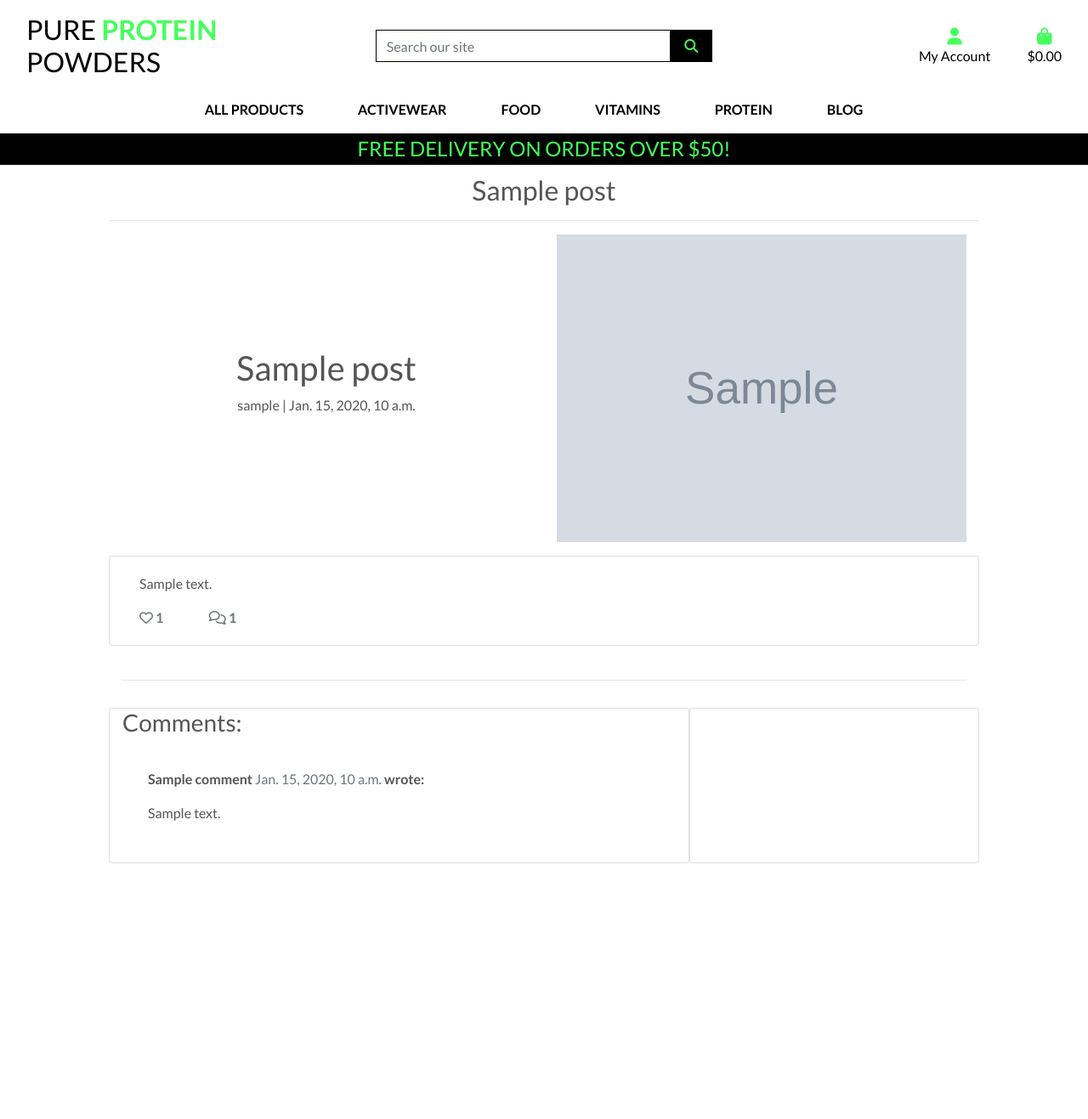
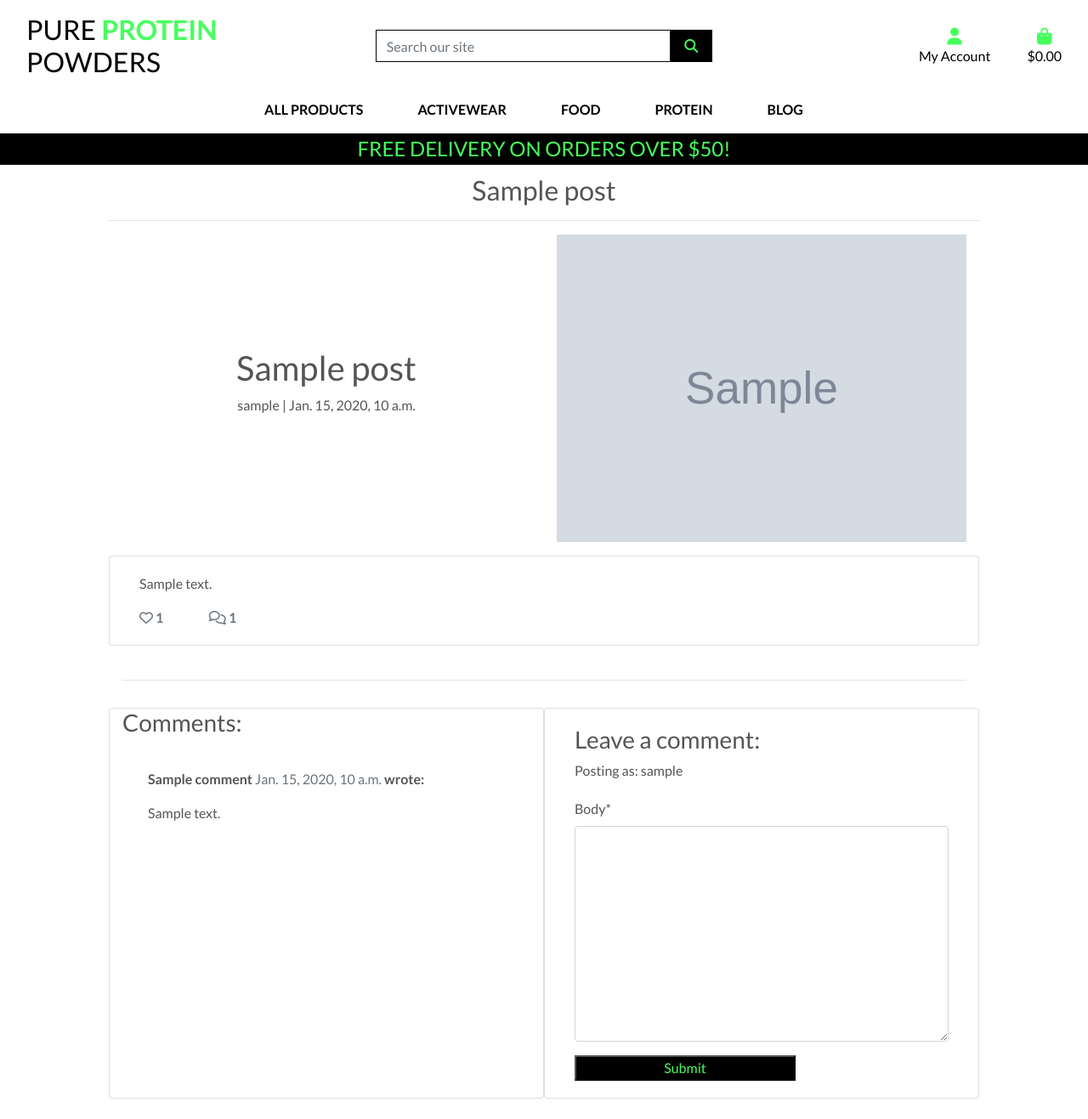
Before and after one commit to MikesCodingCreations/pp5, a Django app: a page that uses blog/templates/post_detail.html in a window 1280 px wide. Shown: the whole page at 85% size. Before the commit the page ends 1016 px from the top, so only its background shows below. Run offline with Django 3.2, Linux system fonts and the light colour scheme; a user stored in the database is signed in; tables that the repository leaves empty hold one stand-in row (values such as "Sample post"); grey boxes marked "Sample" are stand-in pictures; some libraries are stand-ins or nearby versions.

Commit message:
Blog comment functionality implemented

```diff
--- a/blog/forms.py
+++ b/blog/forms.py
@@ -4,13 +4,4 @@ from .models import Comment, Post
 class CommentForm(forms.ModelForm):
     class Meta:
         model = Comment
-        fields = [
-            'content'
-        ]
-
-class BlogForm(forms.ModelForm):
-
-    class Meta:
-        model = Post
-        fields = "__all__"
-        exclude = ['author', 'created']
+        fields = ('body',)
--- a/blog/templates/post_detail.html
+++ b/blog/templates/post_detail.html
@@ -12,6 +12,8 @@
 {% endblock %}
 
 {% block content %}
+
+{% load crispy_forms_tags %}
 
 <div class="masthead">
     <div class="container">
@@ -55,7 +57,7 @@
         </div>
     </div>
     <div class="row">
-        <div class="col-md-8 card mb-4  mt-3 ">
+        <div class="col-md-6 card mb-4  mt-3 ">
             <h3>Comments:</h3>
             <div class="card-body">
                 {% for comment in comments %}
@@ -71,8 +73,25 @@
                 {% endfor %}
             </div>
         </div>
-        <div class="col-md-4 card mb-4  mt-3 ">
+        <div class="col-md-6 card mb-4  mt-3 ">
             <div class="card-body">
+                {% if commented %}
+                <div class="alert alert-success" role="alert">
+                    Your comment is awaiting approval
+                </div>
+                {% else %}
+
+                {% if user.is_authenticated %}
+
+                <h3>Leave a comment:</h3>
+                <p>Posting as: {{ user.username }}</p>
+                <form method="post" style="margin-top: 1.3em;">
+                    {{ comment_form | crispy }}
+                    {% csrf_token %}
+                    <button type="submit" class="shop-now-button">Submit</button>
+                </form>
+                {% endif %}
+                {% endif %}
             </div>
         </div>
     </div>
--- a/blog/views.py
+++ b/blog/views.py
@@ -1,6 +1,7 @@
 from django.shortcuts import render, get_object_or_404
 from django.views import generic, View
 from .models import Post
+from .forms import CommentForm
 
 
 class PostList(generic.ListView):
@@ -26,6 +27,40 @@ class PostDetail(View):
             {
                 "post": post,
                 "comments": comments,
-                "liked": liked
+                "commented": False,
+                "liked": liked,
+                "comment_form": CommentForm()
             },
         )
+
+
+    def post(self, request, slug, *args, **kwargs):
+        queryset = Post.objects.filter(status=1)
+        post = get_object_or_404(queryset, slug=slug)
+        comments = post.comments.filter(approved=True).order_by("-created_on")
+        liked = False
+        if post.likes.filter(id=self.request.user.id).exists():
+            liked = True
+
+        comment_form = CommentForm(data=request.POST)
+
+        if comment_form.is_valid():
+            comment_form.instance.email = request.user.email
+            comment_form.instance.name = request.user.username
+            comment = comment_form.save(commit=False)
+            comment.post = post
+            comment.save()
+        else:
+            comment_form = CommentForm()
+
+        return render(
+            request,
+            "post_detail.html",
+            {
+                "post": post,
+                "comments": comments,
+                "commented": True,
+                "liked": liked,
+                "comment_form": CommentForm()
+            },
+        )
--- a/static/css/base.css
+++ b/static/css/base.css
@@ -293,6 +293,15 @@ input[name="q"]::placeholder {
     border-radius: 0;
 }
 
+.post-link {
+    color: black;
+}
+
+.post-link:hover {
+    color: rgb(70, 255, 92);
+    text-decoration: none;
+}
+
 /* fixed top navbar only on medium and up */
 @media (min-width: 992px) {
     .fixed-top-desktop-only {
--- a/templates/includes/main-nav.html
+++ b/templates/includes/main-nav.html
@@ -42,12 +42,6 @@
         </li>
 
         <li class="nav-item dropdown">
-            <a class="logo-font font-weight-bold nav-link text-black mr-5" href="#" id="vitamins-link">
-                Vitamins
-            </a>
-        </li>
-
-        <li class="nav-item dropdown">
             <a class="logo-font font-weight-bold nav-link text-black mr-5" href="#" id="protein-link" data-toggle="dropdown" aria-haspopup="true" aria-expanded="false">
                 Protein
             </a>
```
Also changed, not shown: blog/old_views.py (added, +32 -0 lines), blog/templates/blog.html (+4 -3 lines), media/Sleep-in-Older-Adults.jpeg (added), media/myth.png (added), media/pre-workout-meal-for-weight-loss.png (added), media/strong-man-training-in-gym-1-scaled-puc6dnltxn54i7tqe8yfryh0a4wn9r8z3ewgicqsqo.webp (added).
